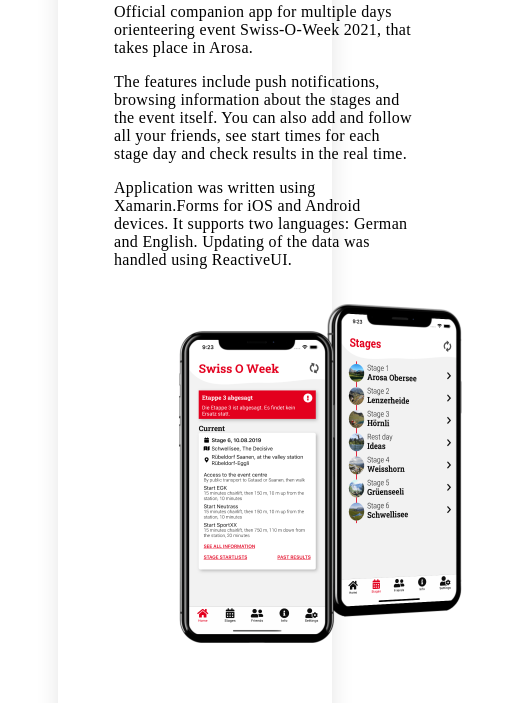
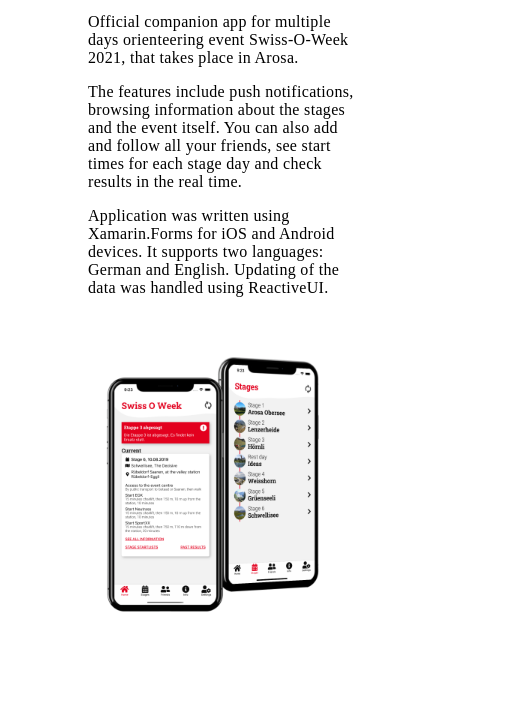
Before and after one commit to Capricode/website, a plain HTML site: page projects.html in a window 390 px wide. Shown: the part 296-999 px from the top of the page, 514 px wide, since content can reach past the window. Drawn offline with nearby package versions, Linux system fonts and the light colour scheme.

Commit message:
mobile improvements

```diff
--- a/styles.css
+++ b/styles.css
@@ -56,6 +56,7 @@
   font-family: Montserrat, "Times New Roman";
   font-size: 16px;
   font-weight: normal;
+  padding-right: 30px;
 }
 
 body {
@@ -78,7 +79,6 @@
 
 .project {
   box-shadow: rgba(0, 0, 0, 0.1) 0px 11px 20px 1px;
-  padding: 20px 56px;
   margin: 30px;
   display: flex;
   flex-direction: row;
@@ -87,12 +87,15 @@
 
 .description {
   min-width: 300px;
+  padding: 30px;
   flex: 1;
 }
 
 .mockup {
-  min-width: 400px;
+  min-width: 300px;
   flex: 1;
+  padding-right: 30px;
+  max-width: 600px;
 }
 
 .mockup-image {
@@ -124,7 +127,7 @@
 }
 
 @media only screen and (max-device-width: 812px) {
-  .wrapper {
+  .wrapper, .project {
     box-shadow: none;
   }
 }
```
